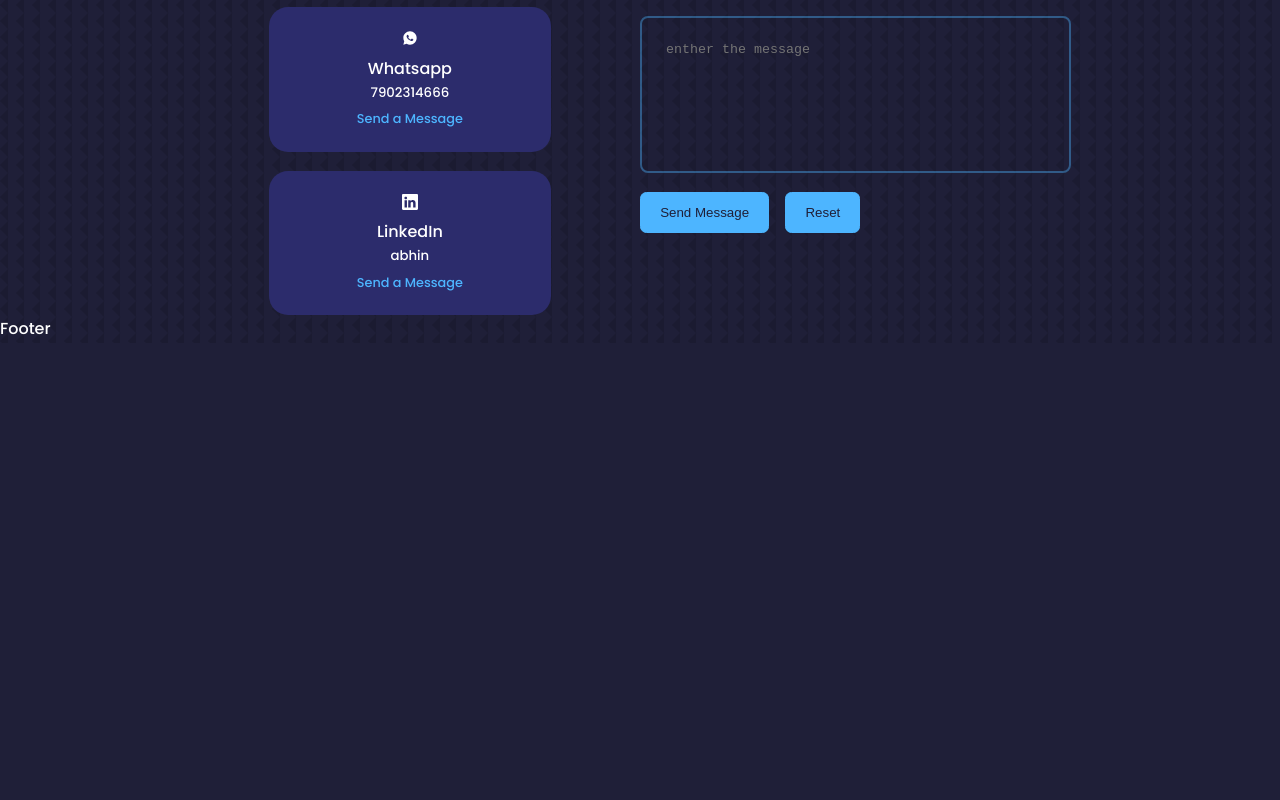
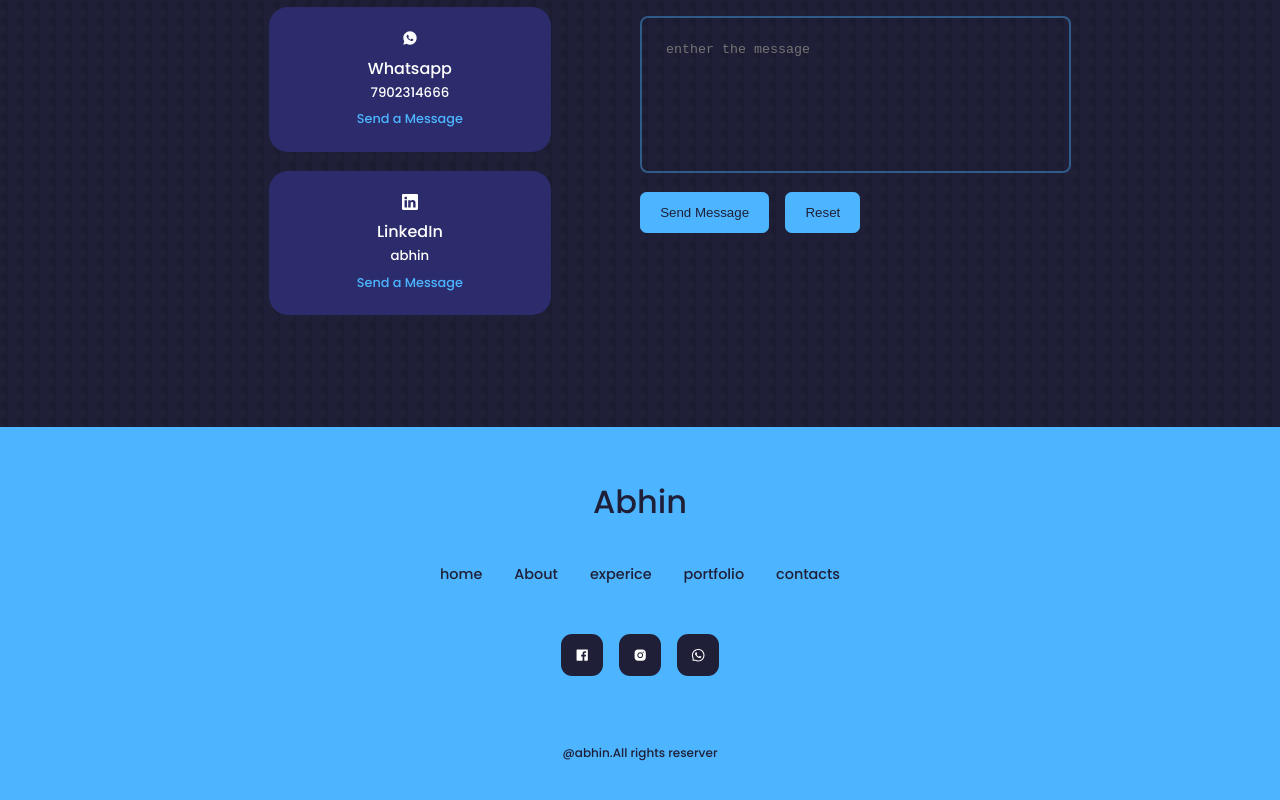
Before and after one commit to abhin333/portfolio, a React (Create React App) app: page / in a window 1280 px wide. Shown: the part 3571-4371 px from the top of the page. Before the commit the page ends 3914 px from the top, so only its background shows below. Built offline with nearby package versions, Linux system fonts and the light colour scheme.

Commit message:
"footer and eamiljs"

```diff
--- a/package.json
+++ b/package.json
@@ -6,7 +6,7 @@
     "@testing-library/jest-dom": "^5.16.5",
     "@testing-library/react": "^13.4.0",
     "@testing-library/user-event": "^13.5.0",
-    "emailjs": "^4.0.1",
+    "emailjs-com": "^3.2.0",
     "react": "^18.2.0",
     "react-dom": "^18.2.0",
     "react-icons": "^4.7.1",
--- a/public/index.html
+++ b/public/index.html
@@ -14,5 +14,6 @@
     <noscript>You need to enable JavaScript to run this app.</noscript>
     <div id="root"></div>
 
+
   </body>
 </html>
--- a/src/Component/Contact/Contact.jsx
+++ b/src/Component/Contact/Contact.jsx
@@ -1,10 +1,24 @@
-import React from 'react'
-import './Contact.css'
-import {MdMarkEmailUnread} from "react-icons/md"
-import { RiWhatsappFill } from "react-icons/ri"
+import React, { useRef } from "react";
+import "./Contact.css";
+import { MdMarkEmailUnread } from "react-icons/md";
+import { RiWhatsappFill } from "react-icons/ri";
 import { BsLinkedin } from "react-icons/bs";
+import emailjs from "emailjs-com";
+const Contact = () => {
+  const form = useRef();
 
-const Contact = () => {
+  const sendEmail = (e) => {
+    e.preventDefault();
+    emailjs
+      .sendForm(
+        "service_yqrrv2x",
+        "template_qggt1zg",
+        form.current,
+        "Y_HlEaixg-so_4Km8"
+      )
+      e.target.reset()
+  };
+
   return (
     <>
       <section id="contact">
@@ -15,7 +29,7 @@
             <article className="contact__option">
               <MdMarkEmailUnread className="conatct_option-icon" />
               <h4>Email</h4>
-              <h5 className='h55'>abhinpradeepan@gmail.com</h5>
+              <h5 className="h55">abhinpradeepan123@gmail.com</h5>
               <a href="mailto:abhinpradeepan123@gmail.com" target="_blank">
                 Send a Message
               </a>
@@ -35,13 +49,13 @@
               <BsLinkedin className="conatct_option-icon" />
               <h4>LinkedIn</h4>
               <h5>abhin</h5>
-              <a href="mailto:abhinpradeepan@gmail.com" target="_blank">
+              <a href="mailto:abhinpradeepan123@gmail.com" target="_blank">
                 Send a Message
               </a>
             </article>
           </div>
 
-          <form action="">
+          <form ref={form} onSubmit={sendEmail}>
             <input
               type="text"
               name="name"
@@ -75,6 +89,6 @@
       </section>
     </>
   );
-}
+};
 
-export default Contact
+export default Contact;
--- a/src/Component/Footer/Footer.css
+++ b/src/Component/Footer/Footer.css
@@ -0,0 +1,63 @@
+footer{
+    background:var(--color-primary);
+    padding: 3rem;
+    text-align: center;
+    font-size: 0.9rem;
+    margin-top: 7rem;
+}
+footer a{
+    color: var(--color-bg);
+}
+.footer__logo{
+    font-size: 2rem;
+    font-weight: 500;
+    margin-bottom:2rem;
+    display: inline-block;
+}
+.permalinks{
+    display: flex;
+    flex-wrap: wrap;
+    justify-content: center;
+    gap: 2rem;
+    margin: 0 auto 3rem;
+}
+
+.footer__socials {
+    display: flex;
+    justify-content: center;
+    gap: 1rem;
+    margin-bottom: 4rem;
+}
+.footer__socials a{
+    background: var(--color-bg);
+    color: var(--color-white);
+    padding:0.8rem;
+    border-radius:0.7rem;
+    display: flex;
+    border: 1px solid transparent;
+}
+  .footer__socials a:hover{
+    background: transparent;
+    color: var(--color-bg);
+    border-color: var(--color-bg);
+  }
+  .footer__copyright{
+    margin-bottom: 4rem;
+    color: var(--color-bg);
+  }
+
+
+
+/* #=======Media Query======[Small Devices]# */
+
+@media Screen and (max-width:600px){
+.permalinks{
+    flex-direction: column;
+    gap: 1rem;
+}
+.footer__socials{
+    margin-bottom: 2.8rem;
+}
+
+
+}
--- a/src/Component/Footer/Footer.jsx
+++ b/src/Component/Footer/Footer.jsx
@@ -1,9 +1,43 @@
 import React from 'react'
 import './Footer.css'
+import {
+  AiFillFacebook,
+  AiFillInstagram,
+  AiOutlineWhatsApp,
+} from "react-icons/ai";
 const Footer = () => {
   return (
-    <div>Footer</div>
-  )
+    <footer>
+      <a href="#" className="footer__logo">
+        Abhin
+      </a>
+      <ul className="permalinks">
+        <li>
+          <a href="#">home</a>
+        </li>
+        <li>
+          <a href="#">About</a>
+        </li>
+        <li>
+          <a href="#">experice</a>
+        </li>
+        <li>
+          <a href="#">portfolio</a>
+        </li>
+        <li>
+          <a href="#">contacts</a>
+        </li>
+      </ul>
+      <div className="footer__socials">
+        <a href="https://facebook.com"><AiFillFacebook/></a>
+        <a href="https://instagram.com"><AiFillInstagram/></a>
+        <a href="https://twitter.com"><AiOutlineWhatsApp/></a>
+      </div>
+      <div className="footer__copyright">
+        <small>@abhin.All rights reserver</small>
+      </div>
+    </footer>
+  );
 }
 
 export default Footer
```
Also changed, not shown: 1 other file (tests, documents, lock files or other folders). Lines whose indentation alone changed are shown as unchanged.
